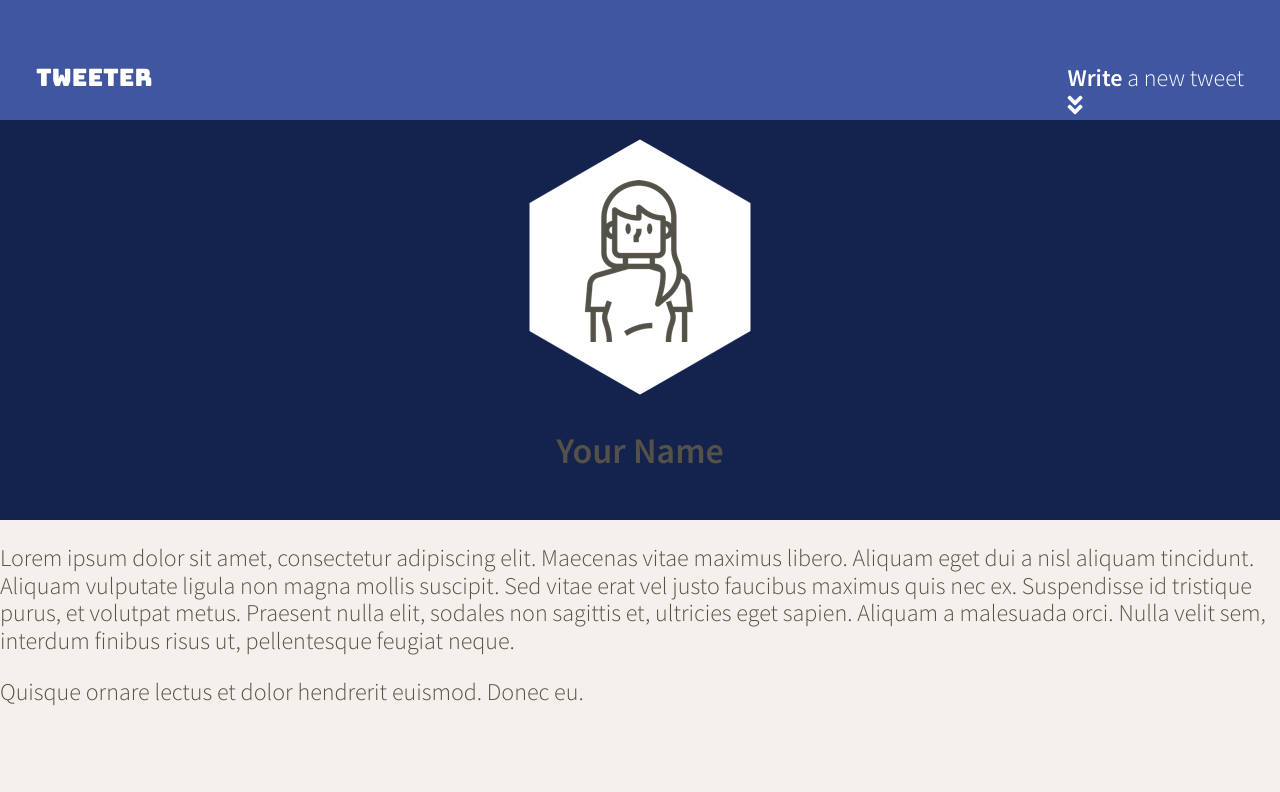
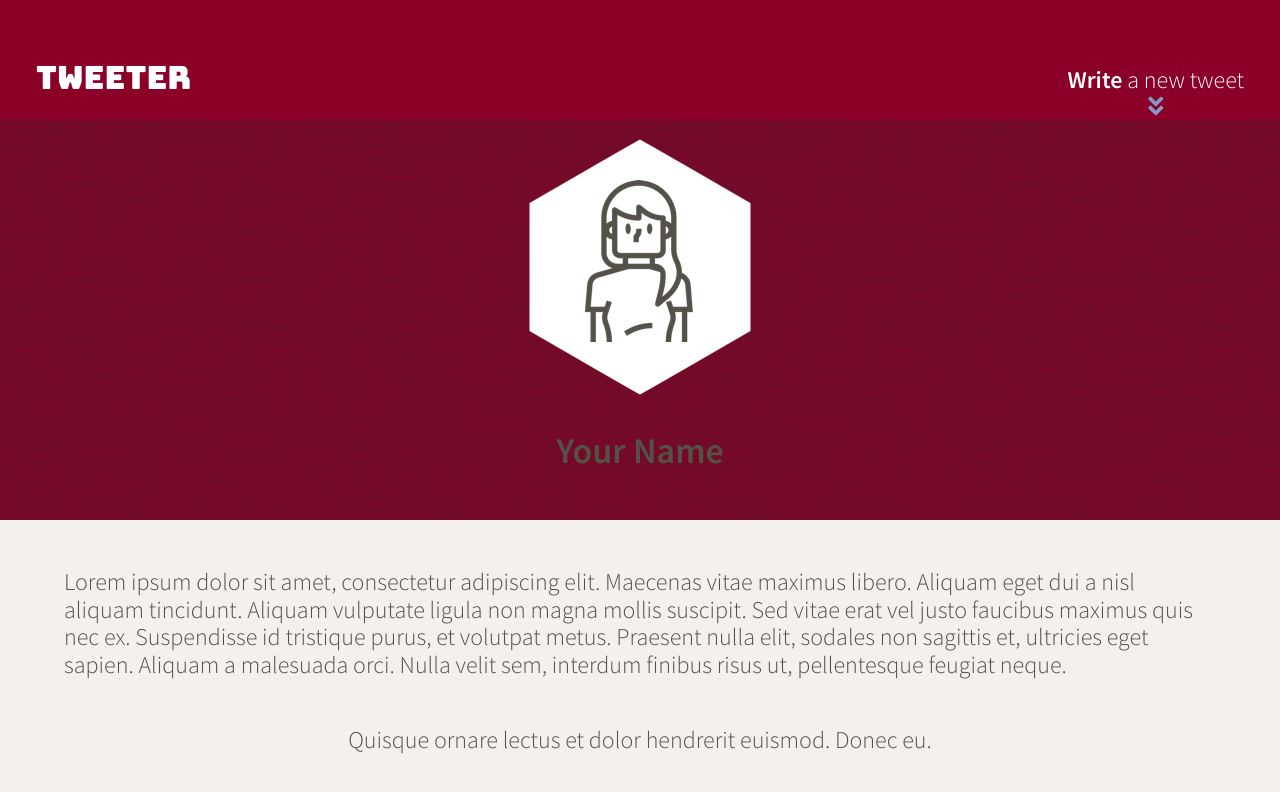
Before and after one commit to ekinkoluk/tweeter, a website: page public/index.html in a window 1280 px wide. Drawn offline with nearby package versions, Linux system fonts and the light colour scheme.

Commit message:
changed background and header color

```diff
--- a/public/index.html
+++ b/public/index.html
@@ -19,6 +19,7 @@
     <link rel="stylesheet" href="/styles/layout.css" type="text/css" />
     <link rel="stylesheet" href="/styles/nav.css" type="text/css" />
     <link rel="stylesheet" href="/styles/header.css" type="text/css" />
+    <link rel="stylesheet" href="/styles/tweet-new.css" type="text/css" />
     <!-- External JS -->
     <script src="https://ajax.googleapis.com/ajax/libs/jquery/3.4.1/jquery.min.js"></script>
 
--- a/public/styles/header.css
+++ b/public/styles/header.css
@@ -6,6 +6,6 @@ header {
   justify-content: center;
   flex-direction: column;
   align-items: center;
-  background-color: #14224e;
-  background-image: url('../images/bg-leaves.png');
+  background-color:#8a0027 ;
+  background-image: url('../images/45-degree-fabric-dark.png');
 }
--- a/public/styles/layout.css
+++ b/public/styles/layout.css
@@ -20,23 +20,16 @@ body {
   font-size: 24px;
   font-family: 'Source Sans Pro', sans-serif;
 }
-nav {
-  display: flex;
-  justify-content: space-between;
-  align-items: center;
-  background-color: #4056A1;
-  color: #FFFFFF;
-  height: 120px;
-  width: 100%;
-  padding-left: 1.5em;
-  padding-right: 1.5em;
-  padding-top: 1.5em;
-  overflow: hidden;
-  position:fixed;
-  top:0;
-}
-
 
 /*
  * Additional CSS can be defined below or in other CSS files, as per instructions
  */
+ main {
+  display: flex;
+  justify-content: center;
+  align-items: center;
+  flex-direction: column;
+  padding: 1em 5% 1em 5%;
+  overflow-y: hidden;
+
+}
--- a/public/styles/nav.css
+++ b/public/styles/nav.css
@@ -2,7 +2,7 @@ nav {
   display: flex;
   justify-content: space-between;
   align-items: center;
-  background-color: #4056A1;
+  background-color: #8a0027;
   color: #FFFFFF;
   height: 120px;
   width: 100%;
@@ -16,4 +16,10 @@ nav {
 
 #logo{
   font-family: 'Bungee', cursive;
+  font-size: xx-large;
 }
+#arrow-icon {
+  color: #8797ca;
+  display: flex;
+  justify-content: center;
+}
--- a/server/data-files/initial-tweets.json
+++ b/server/data-files/initial-tweets.json
@@ -8,7 +8,7 @@
     "content": {
       "text": "If I have seen further it is by standing on the shoulders of giants"
     },
-    "created_at": 1637345866659
+    "created_at": 1637347113120
   },
   {
     "user": {
@@ -19,6 +19,6 @@
     "content": {
       "text": "Je pense , donc je suis"
     },
-    "created_at": 1637432266659
+    "created_at": 1637433513120
   }
 ]
```
Also changed, not shown: public/images/45-degree-fabric-dark.png (added), public/styles/tweet-new.css (added).
